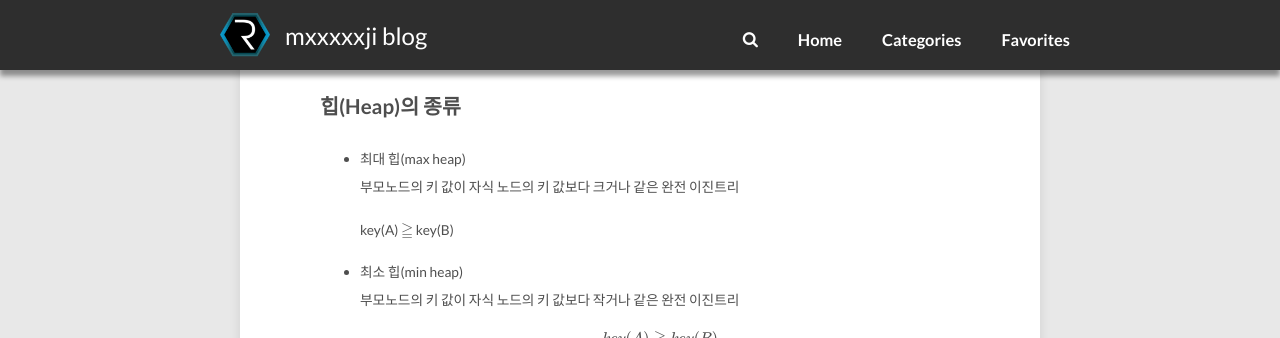
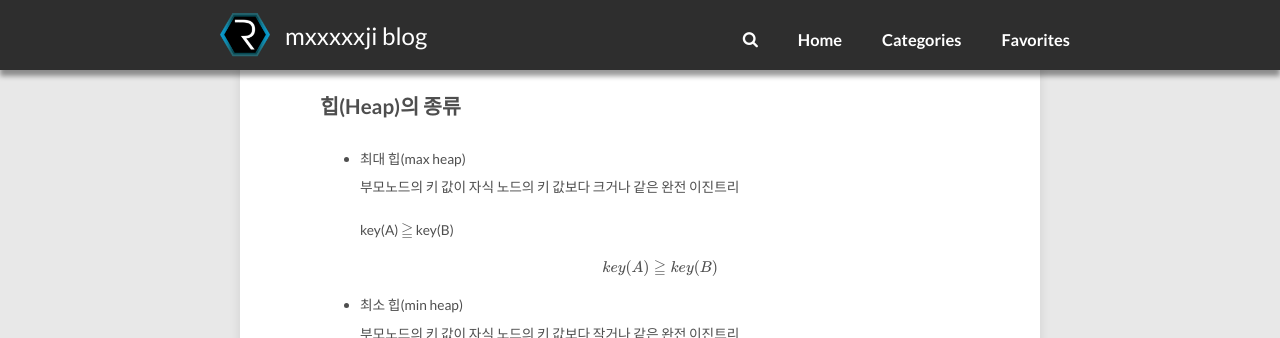
Before and after one commit to mxxxxxji/Mxxxxxji.github.io, a Jekyll site: the page built from _posts/2020-06-16-Heap-post.md, in a window 1280 px wide and 900 px high, scrolled down 712 px, cut to the strip 0-338 px from the top of the window. Built offline with Jekyll 4.4.1, drawn with Linux system fonts in a browser that asks for light colours; nearby versions of some CDN libraries; formulas are drawn with MathJax 3; comment, search, counter and statistics services are not loaded.

Commit message:
Update 2020-06-16-Heap-post.md

```diff
--- a/_posts/2020-06-16-Heap-post.md
+++ b/_posts/2020-06-16-Heap-post.md
@@ -25,6 +25,9 @@ comments: true
 
     key(A)   $\geqq$  key(B)
 
+    $$
+    key(A) \geqq key(B)
+    $$
 
 - 최소 힙(min heap)
     부모노드의 키 값이 자식 노드의  키 값보다 작거나 같은 완전 이진트리
```
